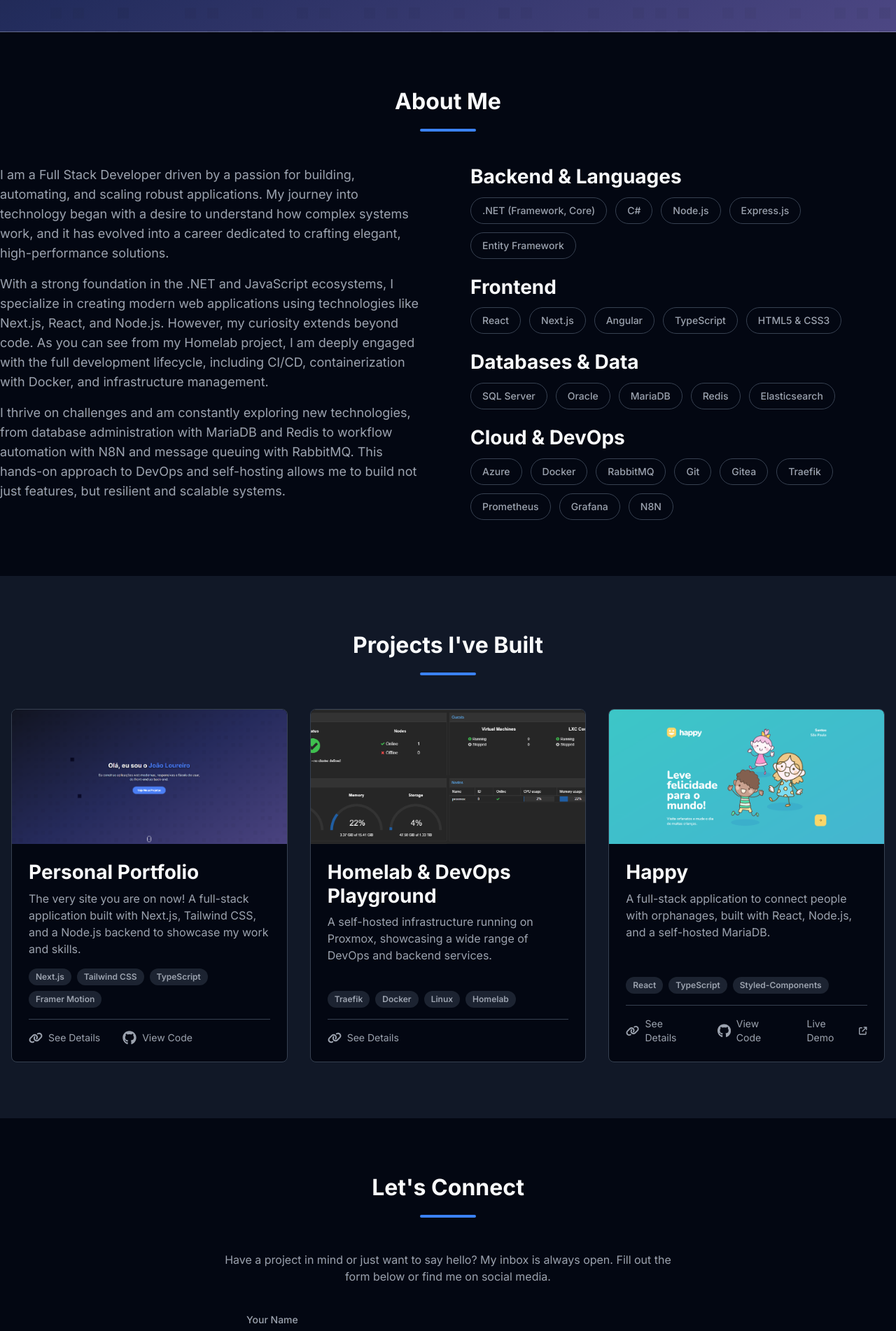
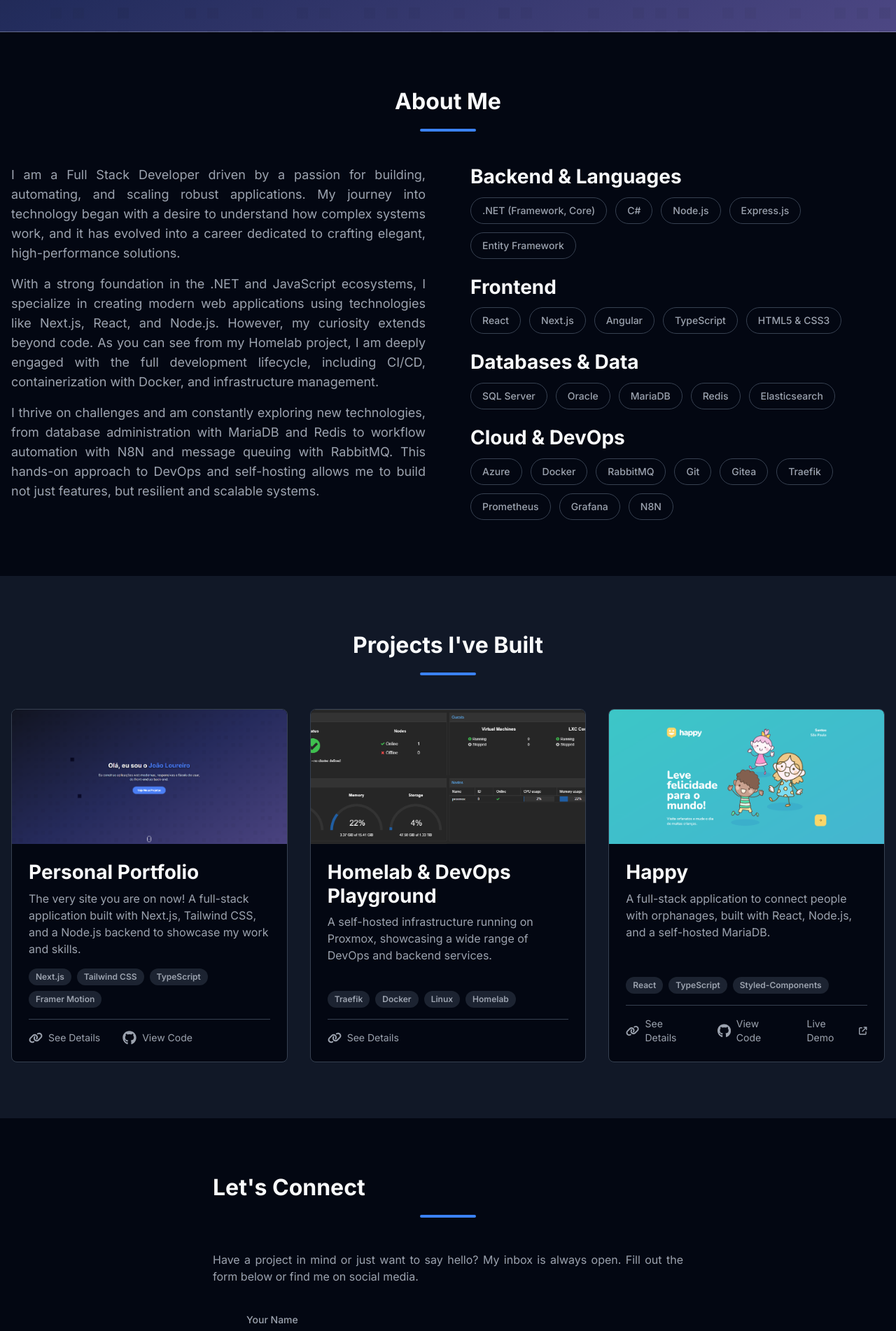
Before and after one commit to joaonloureiro/portfolio-app, a Next.js app in the folder frontend/: page /en in a window 1280 px wide. Shown: the part 772-2674 px from the top of the page at 70% size. Built offline with nearby package versions, Linux system fonts and the light colour scheme; no server answers.

Commit message:
fix: adjust padding of about and contact for mobile

```diff
--- a/frontend/src/app/components/sections/About.tsx
+++ b/frontend/src/app/components/sections/About.tsx
@@ -28,10 +28,11 @@ export default function AboutAndSkills() {
       viewport={{ once: true }}
       transition={{ duration: 0.6, ease: "easeOut" }}
     >
+      <div className="container mx-auto px-4">
         <h2 className="text-3xl md:text-4xl font-bold text-center text-[var(--color-text-primary)] heading-underline">{tAbout('title')}</h2>
 
         <div className="grid grid-cols-1 lg:grid-cols-2 gap-12 lg:gap-16 items-start">
-        <div className="space-y-4 text-lg text-left text-[var(--color-text-secondary)]">
+          <div className="space-y-4 text-lg text-justify text-[var(--color-text-secondary)]">
             <p>{tAbout('paragraph1')}</p>
             <p>{tAbout('paragraph2')}</p>
             <p>{tAbout('paragraph3')}</p>
@@ -64,6 +65,7 @@ export default function AboutAndSkills() {
             </div>
           </div>
         </div>
+      </div>
     </motion.section>
   );
 }
--- a/frontend/src/app/components/sections/Contact.tsx
+++ b/frontend/src/app/components/sections/Contact.tsx
@@ -74,13 +74,14 @@ export default function Contact() {
   return (
     <motion.section
       id="contact"
-      className="container mx-auto py-12 md:py-20"
+      className="mx-auto py-12 md:py-20"
       initial={{ opacity: 0, y: 20 }}
       whileInView={{ opacity: 1, y: 0 }}
       viewport={{ once: true }}
       transition={{ duration: 0.6, ease: "easeOut" }}
     >
-      <div className="text-center max-w-2xl mx-auto">
+      <div className="container mx-auto px-4">
+        <div className="text-justify max-w-2xl mx-auto">
           <h2 className="text-3xl md:text-4xl font-bold text-[var(--color-text-primary)] heading-underline">{t('title')}</h2>
           <p className="text-[var(--color-text-secondary)] mb-10">{t('subtitle')}</p>
         </div>
@@ -106,6 +107,7 @@ export default function Contact() {
             {isSubmitting ? t('status_sending') : t('submit_button')}
           </button>
         </form>
+      </div>
     </motion.section>
   );
 }
```
Lines whose indentation alone changed are shown as unchanged.
